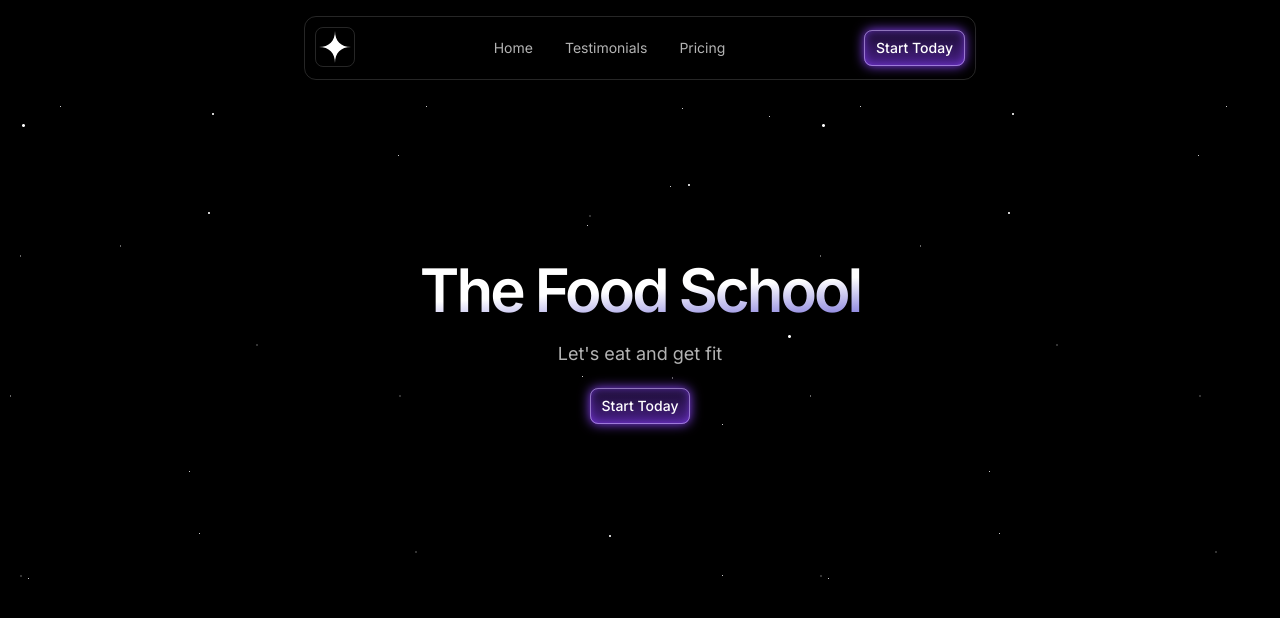
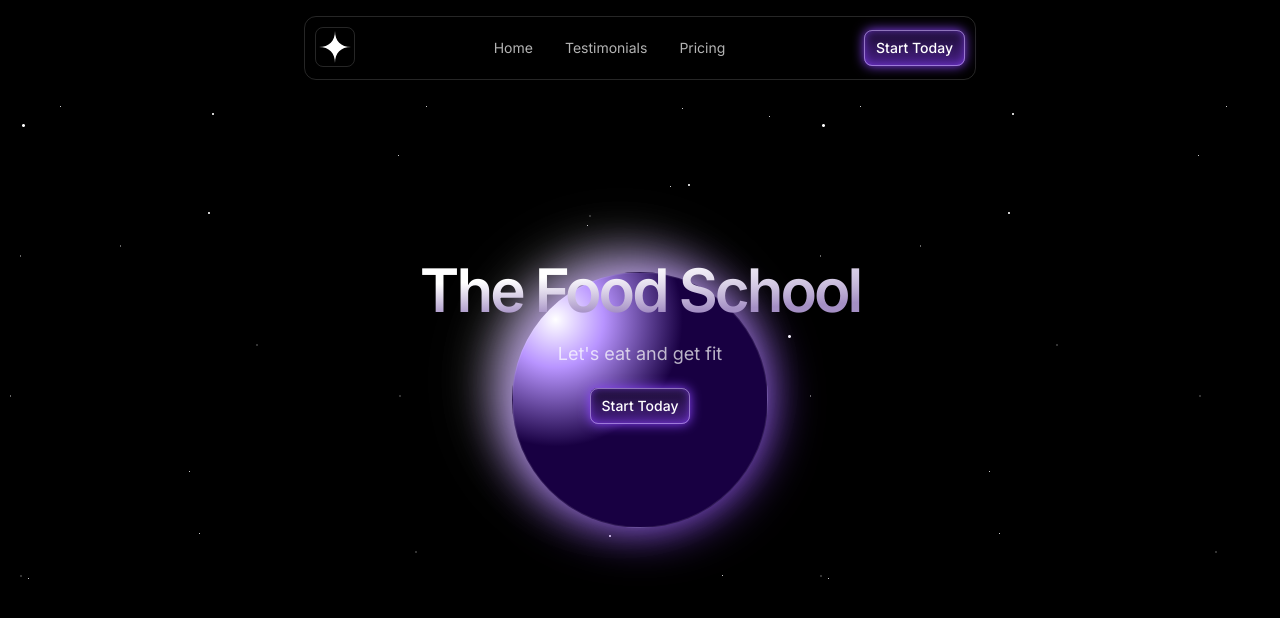
Before and after one commit to Gaurav-08-dev/food-school, a Next.js app: page / in a window 1280 px wide. Shown: the top 618 px of the page. Built offline with nearby package versions, Linux system fonts and the light colour scheme.

Commit message:
add planet to backgrounf

```diff
--- a/src/sections/Hero.tsx
+++ b/src/sections/Hero.tsx
@@ -1,12 +1,20 @@
 import Button from "@/components/Button";
-import starsBg from "@/assets/stars.png"
+import starsBg from "@/assets/stars.png";
 export const Hero = () => {
   return (
-    <section className="h-[492px] flex items-center" style={{
-      backgroundImage:`url(${starsBg.src})`
-    }}>
-      <div className="container">
-        <h1 className="text-6xl font-semibold tracking-tighter bg-white bg-gradient-to-br from-white via-white to-indigo-700 text-transparent bg-clip-text text-center">
+    <section
+      className="h-[492px] flex items-center"
+      style={{
+        backgroundImage: `url(${starsBg.src})`,
+      }}
+    >
+      <div
+        className="absolute h-64 w-64 bg-purple-500 rounded-full border border-white/10 top-1/2 left-1/2 -translate-x-1/2 -translate-y-1/2
+      bg-[radial-gradient(50%_50%_at_16.8%_18.3%,white,rgb(184,148,255)_37.7%,rgb(24,0,66))] shadow-[-20px_-20px_50px_rgb(255,255,255,.5),-20px_-20px_80px_rgb(255,255,255,.1),0_0_50px_rgb(140,69,255)]
+      "
+      ></div>
+      <div className="container relative">
+        <h1 className="text-6xl font-semibold tracking-tighter bg-white bg-[radial-gradient(100%_100%_at_top_left,white,white,rgb(74,32,138,.5))] text-transparent bg-clip-text text-center">
           The Food School
         </h1>
         <p className="text-lg text-white/70 mt-5 text-center">
--- a/tailwind.config.ts
+++ b/tailwind.config.ts
@@ -25,9 +25,7 @@
       lg: "1200px",
     },
     extend: {
-      backgroundImage: {
-        'gradient-radial': 'radial-gradient(var(--gradient-color-stops))',
-      }
+
     },
   },
   plugins: [],
```
